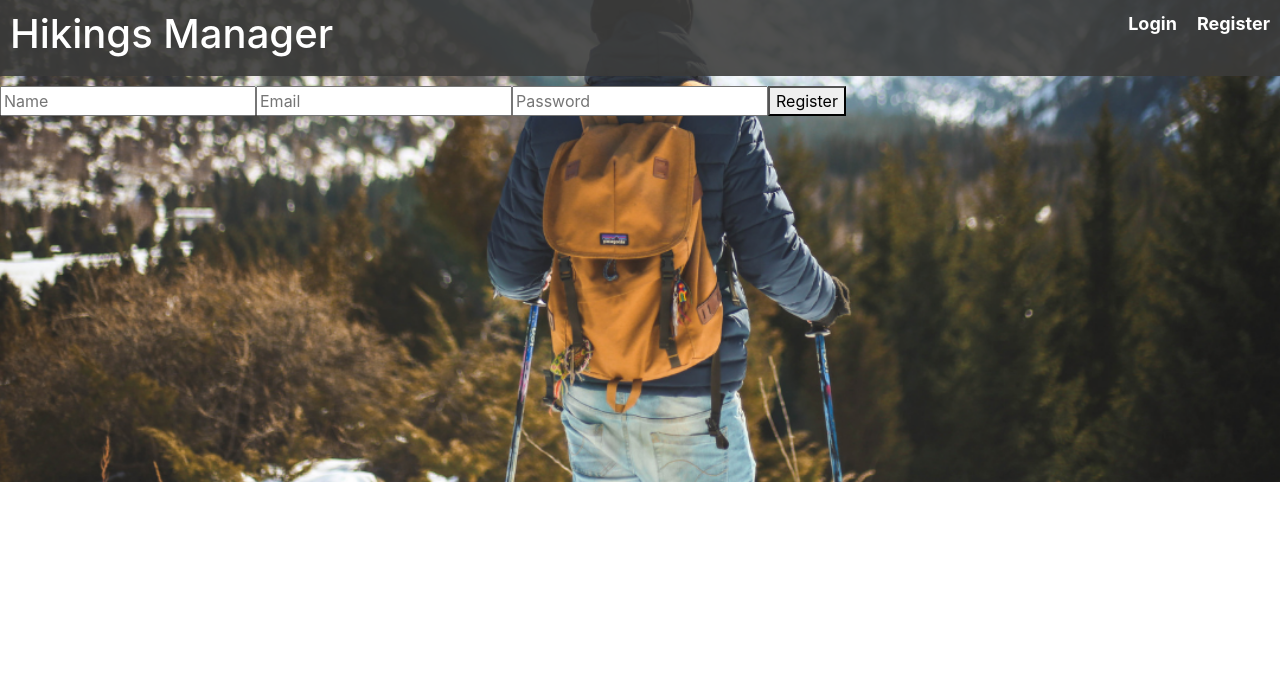
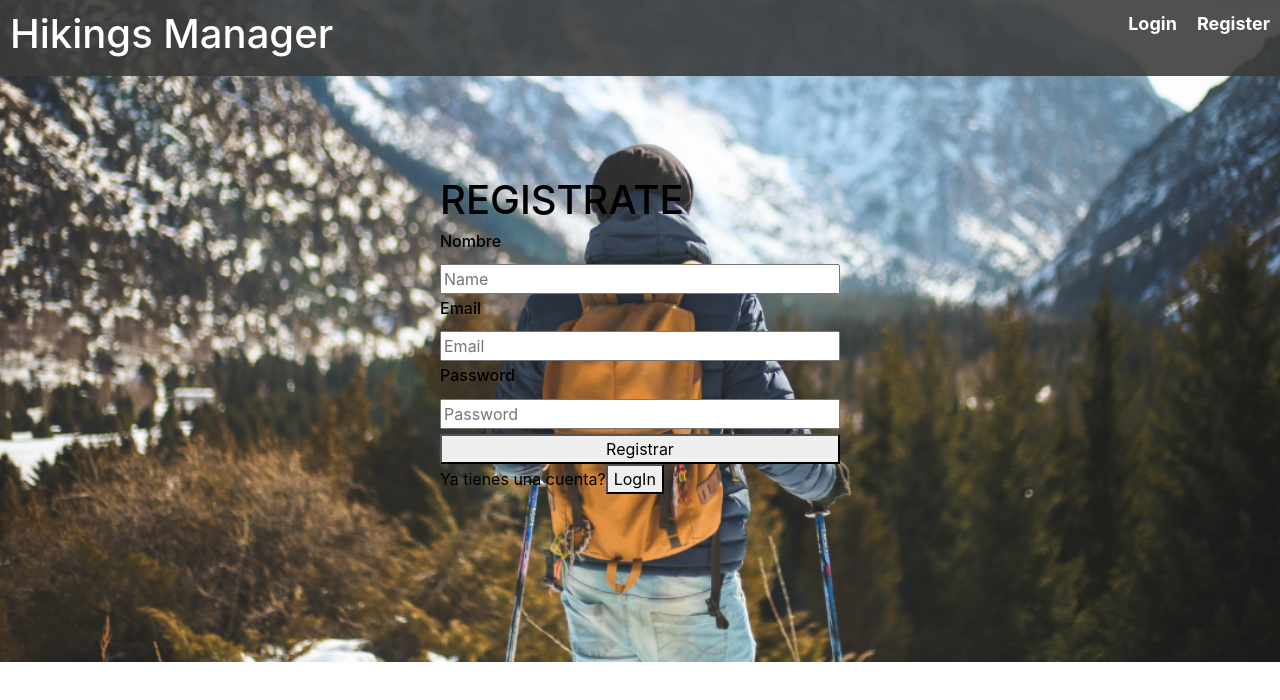
Before and after one commit to mauriruf32/hiking-app, a React (Create React App) app in the folder hiking-app/: page /register in a window 1280 px wide. Shown: the top 700 px of the page. Built offline with nearby package versions, Linux system fonts and the light colour scheme.

Commit message:
comienzo estilos front

```diff
--- a/hiking-app/src/Views/LogIn/LogIn.jsx
+++ b/hiking-app/src/Views/LogIn/LogIn.jsx
@@ -2,6 +2,8 @@ import React, { useEffect } from 'react';
 import { useForm } from 'react-hook-form';
 import { useAuth } from '../../Context/AuthContext';
 import { useNavigate } from "react-router-dom";
+import { Link } from 'react-router-dom';
+
 import style from "./Form.module.css";
 
 const LogIn = () => {
@@ -31,11 +33,14 @@ const LogIn = () => {
       <form onSubmit={onSubmit}>
 
           <div className={style.inputbox}>
+            <h2>Email</h2>
             <input type="email" {...register("email", {required: true})} placeholder='Email' />
             {errors.email && (<p>Email is required</p> )}
           </div>
 
           <div className={style.inputbox}>
+          <h2>Password</h2>
+
             <input type="password" {...register("password", {required: true})} placeholder='Password' />
             {errors.password && (<p>Password is required</p> )}
           </div>
@@ -44,6 +49,12 @@ const LogIn = () => {
           Log In
         </button>
       </form>
+      No tienes una cuenta?
+
+        <Link to="/register">
+        <button >Registrate</button>
+        </Link>
+
     </div>
   )
 }
--- a/hiking-app/src/Views/Registration/Registration.jsx
+++ b/hiking-app/src/Views/Registration/Registration.jsx
@@ -2,6 +2,8 @@ import React, { useEffect } from 'react';
 import { useForm } from "react-hook-form";
 import { useAuth } from '../../Context/AuthContext';
 import { useNavigate } from "react-router-dom";
+import { Link } from 'react-router-dom';
+import styles from "./Registration.module.css"
 
 const Registration = () => {
     const { register, handleSubmit, formState: { errors }, } = useForm();
@@ -17,7 +19,7 @@ const Registration = () => {
         });
 
   return (
-    <div className='register'>
+    <div className={styles.formcontainer} >
         {
             RegisterErrors.map((error, i) => (
                 <div key={i}>
@@ -25,22 +27,32 @@ const Registration = () => {
                 </div>
             ))
         }
+<h1>REGISTRATE</h1>
+        <form className={styles.form} onSubmit={onSubmit}>
+            <h6>Nombre</h6>
 
-        <form onSubmit={onSubmit}>
-
-            <input type="text" {...register("firstName", {required: true})} placeholder='Name' />
+            <input className={styles.inputs} type="text" {...register("firstName", {required: true})} placeholder='Name' />
             {errors.firstName && ( <p>Username is required</p> )}
 
-            <input type="email" {...register("email", {required: true})} placeholder='Email' />
+            <h6>Email</h6>
+
+            <input className={styles.inputs} type="email" {...register("email", {required: true})} placeholder='Email' />
             {errors.email && (<p>Email is required</p> )}
 
-            <input type="password" {...register("password", {required: true})} placeholder='Password' />
+            <h6>Password</h6>
+            <input className={styles.inputs} type="password" {...register("password", {required: true})} placeholder='Password' />
             {errors.password && (<p>Password is required</p> )}
 
             <button type='submit'>
-                Register
+                Registrar
             </button>
         </form>
+        Ya tienes una cuenta?
+
+        <Link to="/login">
+        <button >LogIn</button>
+        </Link>
+
     </div>
   )
 }
--- /dev/null
+++ b/hiking-app/src/Views/Registration/Registration.module.css
@@ -0,0 +1,19 @@
+.formcontainer {
+    background-color: #ffffff00;
+    height: 300px;
+    width: 400px;
+    margin-top: 100px;
+    margin-left: auto;
+    margin-right: auto;
+    color: #000;
+}
+
+.form {
+    display: grid;
+
+}
+
+.inputs {
+    margin: 5px 0 5px ;
+
+}
--- a/hiking-app/src/index.css
+++ b/hiking-app/src/index.css
@@ -24,7 +24,7 @@ code {
 }
 
 /* REgistration */
-.register {
+/* .register {
   min-height: 100hv;
   align-items: center;
-}
+} */
```
